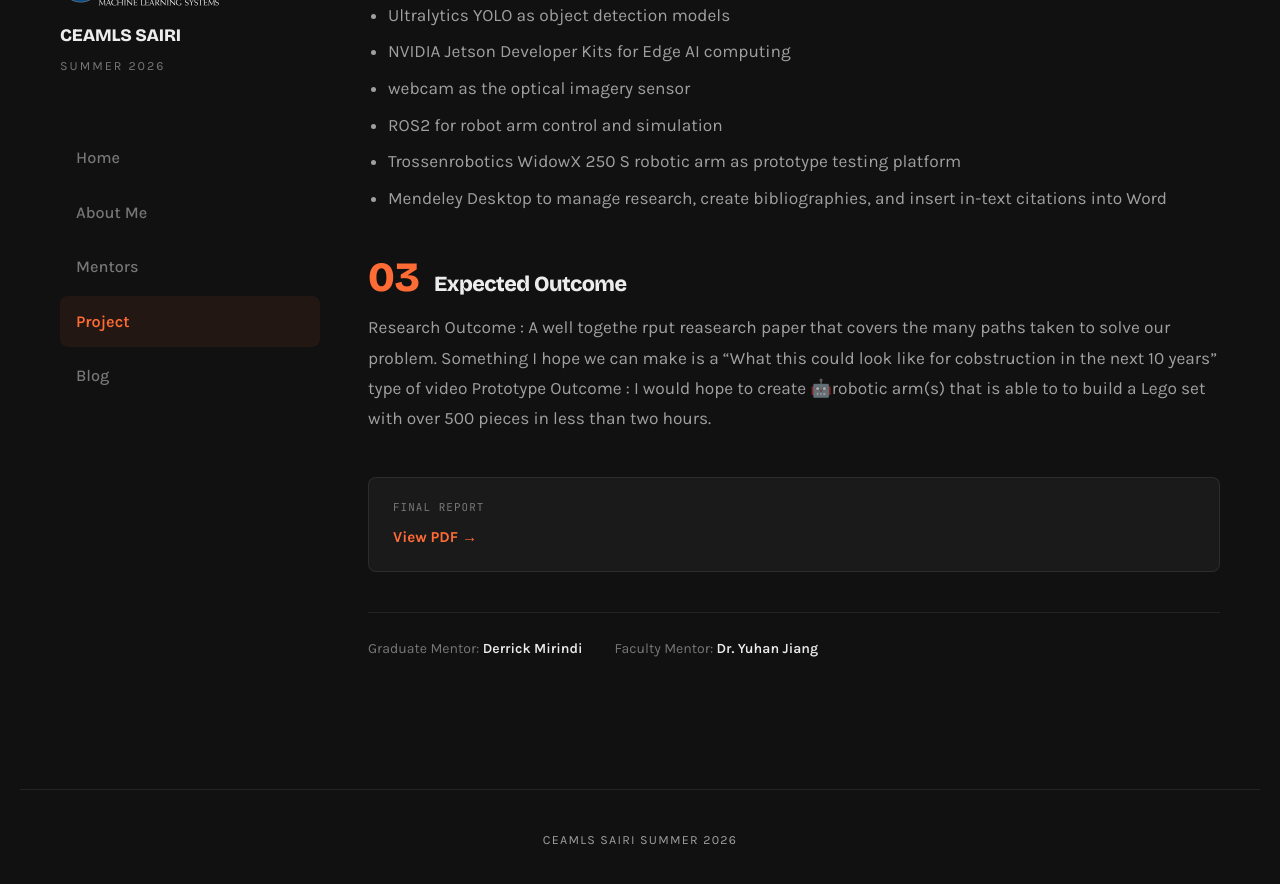
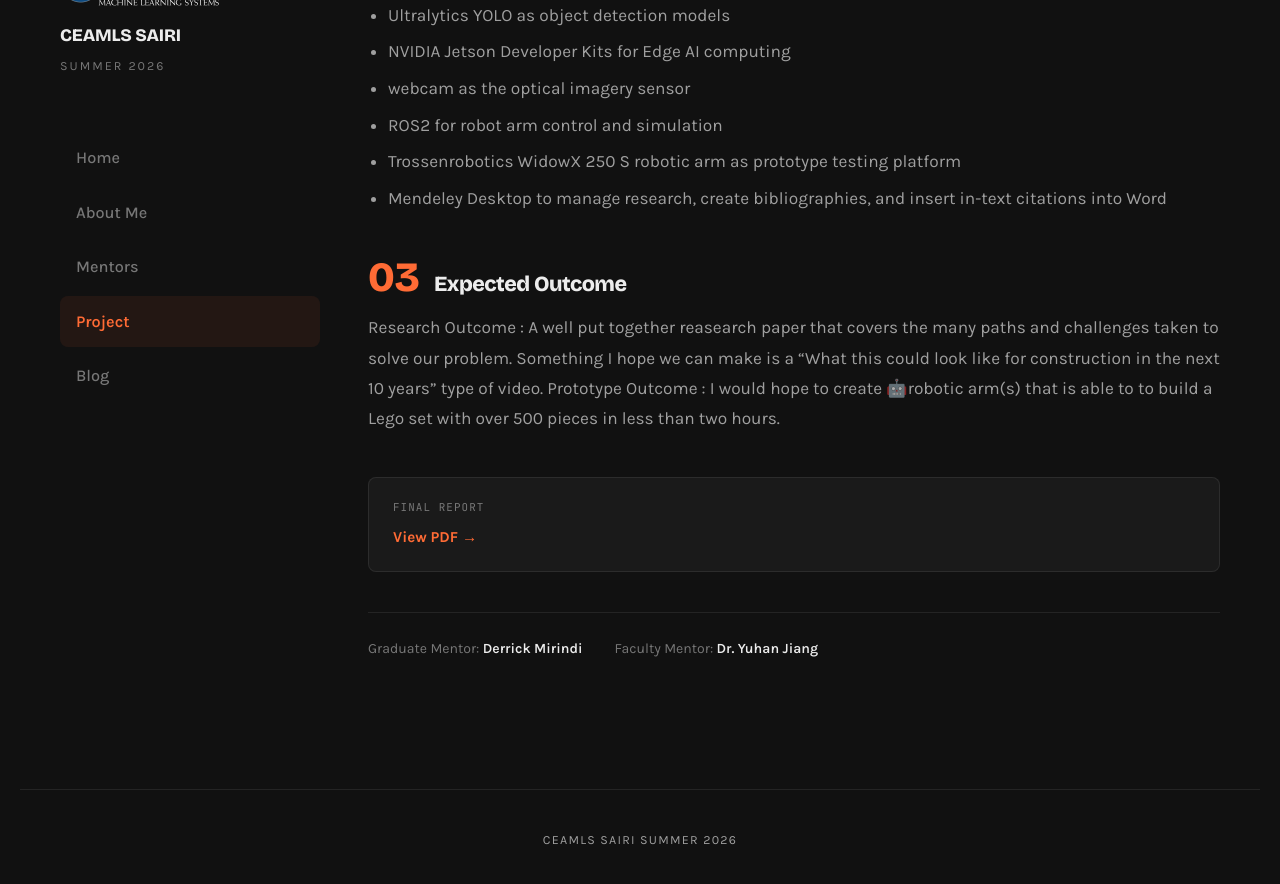
Before and after one commit to JoaqSnow/joaqsnowceamls26.github.io, a Jekyll site: the page built from pages/about-my-project.md, in a window 1280 px wide and 900 px high, scrolled down 809 px. Shown: the top 884 px of the window. Built offline with Jekyll 4.4.1, drawn with Linux system fonts in a browser that asks for light colours.

Commit message:
Update about-my-project.md

```diff
--- a/pages/about-my-project.md
+++ b/pages/about-my-project.md
@@ -28,8 +28,8 @@ approach: |
 
 
 outcome: |
-  Research Outcome : A well togethe rput reasearch paper that covers the many paths taken to solve our problem.
-  Something I hope we can make is a "What this could look like for cobstruction in the next 10 years" type of video
+  Research Outcome : A well put together reasearch paper that covers the many paths and challenges taken to solve our problem.
+  Something I hope we can make is a "What this could look like for construction in the next 10 years" type of video.
   Prototype Outcome : I would hope to create 🤖robotic arm(s) that is able to to build a Lego set with
   over 500 pieces in less than two hours.
 
```
